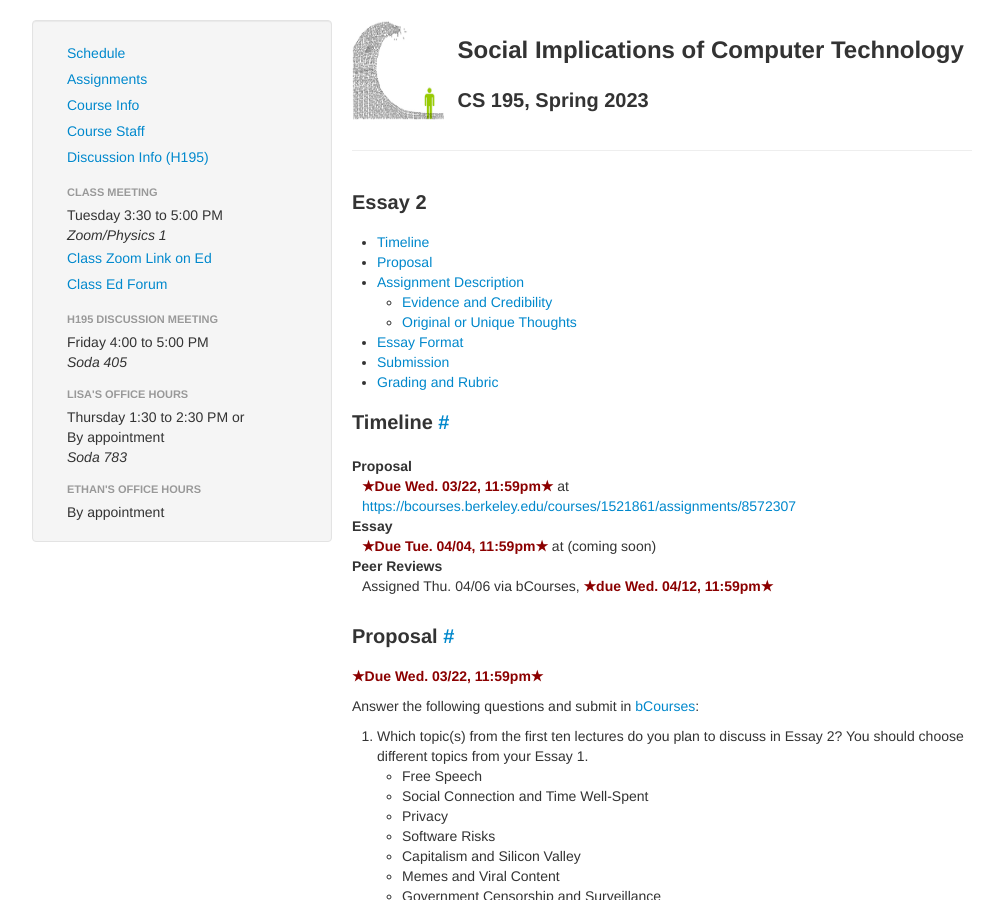
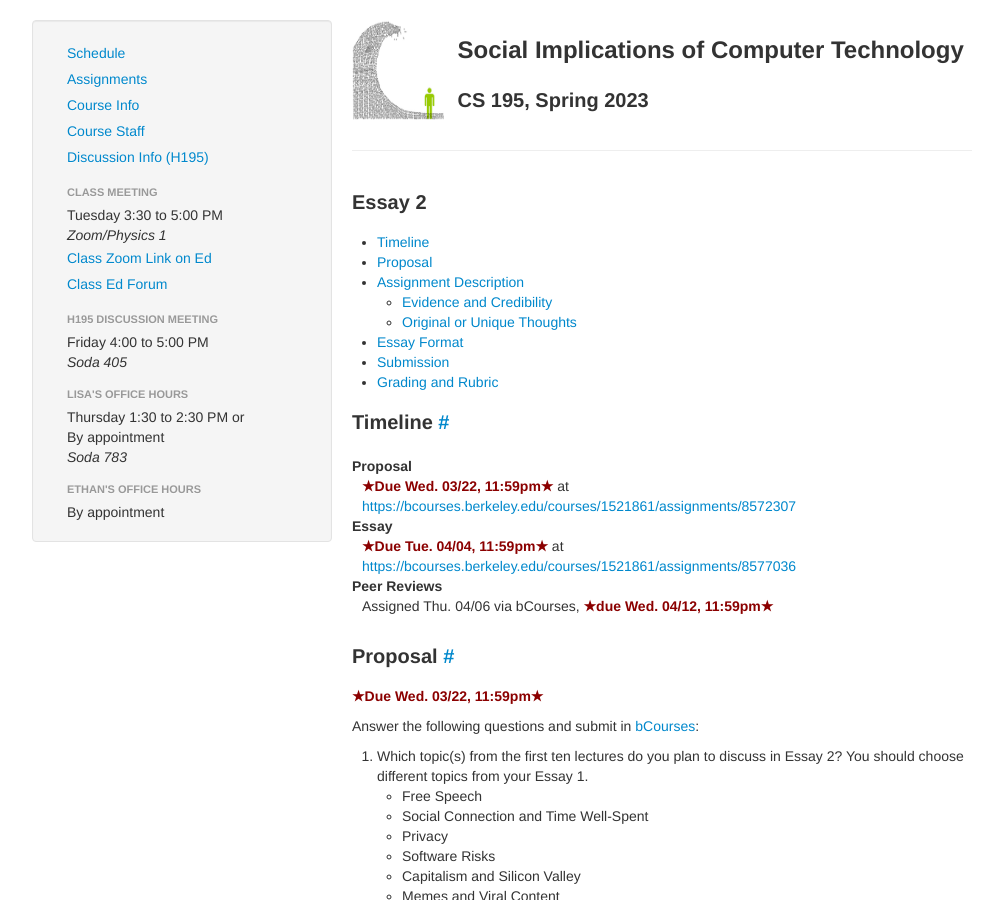
Before and after one commit to Berkeley-CS195/sp23, a Jekyll site: the page built from assignments/essay2.md, in a window 1280 px wide and 900 px high. Shown: the whole window, without its empty margins (138-1141 px from the left). Built offline with Jekyll 4.4.1, drawn with Linux system fonts in a browser that asks for light colours.

Commit message:
Add bCourses link to essay 2

```diff
--- a/assignments/essay2.md
+++ b/assignments/essay2.md
@@ -30,7 +30,7 @@ Proposal
 : **Due Wed. 03/22, 11:59pm** at <https://bcourses.berkeley.edu/courses/1521861/assignments/8572307>
 
 Essay
-: **Due Tue. 04/04, 11:59pm** at (coming soon)
+: **Due Tue. 04/04, 11:59pm** at <https://bcourses.berkeley.edu/courses/1521861/assignments/8577036>
 
 Peer Reviews
 : Assigned Thu. 04/06 via bCourses, **due Wed. 04/12, 11:59pm**
```
